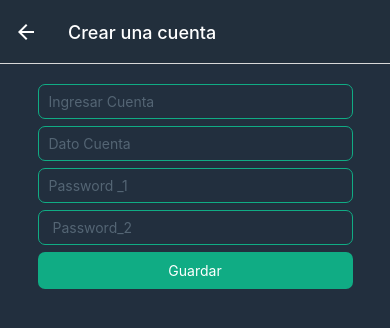
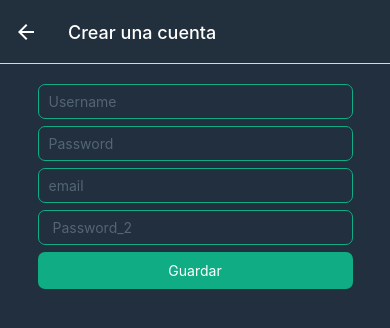
Before and after one commit to alekusa/secret, a React Native app: screen /task in a window 390 px wide. Shown: the top 328 px of the page. Built offline with nearby package versions, Linux system fonts and the light colour scheme; no server answers.

Commit message:
Update taskForm - new query username

```diff
--- a/api.js
+++ b/api.js
@@ -1,4 +1,4 @@
-const URL = 'http://10.0.2.2:4000/project'
+const URL = 'https://limpio.fly.dev/user'
 
 export const getTasks = async () => {
     const res = await fetch(URL)
--- a/src/components/TaskItem.js
+++ b/src/components/TaskItem.js
@@ -9,9 +9,10 @@ const TaskItem = ({ task, handleDelet }) => {
             <TouchableOpacity
                 onPress={() => nav.navigate('task', { id: task.id })}
             >
-                <Text style={styles.imtemTitle}>{task.name}</Text>
-                <Text style={styles.imtemTitle}>{task.priority}</Text>
-                <Text style={styles.imtemTitle}>{task.description}</Text>
+                <Text style={styles.imtemTitle}>{task.username}</Text>
+                <Text style={styles.imtemTitle}>{task.password}</Text>
+                <Text style={styles.imtemTitle}>{task.email}</Text>
+                <Text style={styles.imtemTitle}>{task.id}</Text>
                 <Text style={styles.imtemTitle}>{task.createdAt}</Text>
             </TouchableOpacity>
             <TouchableOpacity
--- a/src/screens/TaskFormScreen.js
+++ b/src/screens/TaskFormScreen.js
@@ -5,9 +5,9 @@ import { saveTask, unaTarea, updateTask } from '../../api'
 
 const TaskFormScreen = ({ navigation, route }) => {
     const [task, setTask] = useState({
-        name: '',
-        description: '',
-        priority: '',
+        username: '',
+        email: '',
+        password: '',
         pass2: ''
     })
     const [editing, setEditing] = useState(false)
@@ -20,9 +20,9 @@ const TaskFormScreen = ({ navigation, route }) => {
             ;(async () => {
                 const task = await unaTarea(route.params.id)
                 setTask({
-                    name: task.name,
-                    description: task.description,
-                    priority: task.priority
+                    username: task.username,
+                    email: task.email,
+                    password: task.password
                 })
             })()
         }
@@ -43,24 +43,24 @@ const TaskFormScreen = ({ navigation, route }) => {
         <Layout>
             <TextInput
                 style={style.input}
-                placeholder="Ingresar Cuenta"
+                placeholder="Username"
                 placeholderTextColor={'#546574'}
-                onChangeText={(text) => handleChange('name', text)}
-                value={task.name}
+                onChangeText={(text) => handleChange('username', text)}
+                value={task.username}
             ></TextInput>
             <TextInput
                 style={style.input}
-                placeholder="Dato Cuenta"
+                placeholder="Password"
                 placeholderTextColor={'#546574'}
-                onChangeText={(text) => handleChange('description', text)}
-                value={task.description}
+                onChangeText={(text) => handleChange('password', text)}
+                value={task.password}
             ></TextInput>
             <TextInput
                 style={style.input}
-                placeholder="Password _1"
+                placeholder="email"
                 placeholderTextColor={'#546574'}
-                onChangeText={(text) => handleChange('priority', text)}
-                value={task.priority}
+                onChangeText={(text) => handleChange('email', text)}
+                value={task.email}
             ></TextInput>
             <TextInput
                 style={style.input}
```
